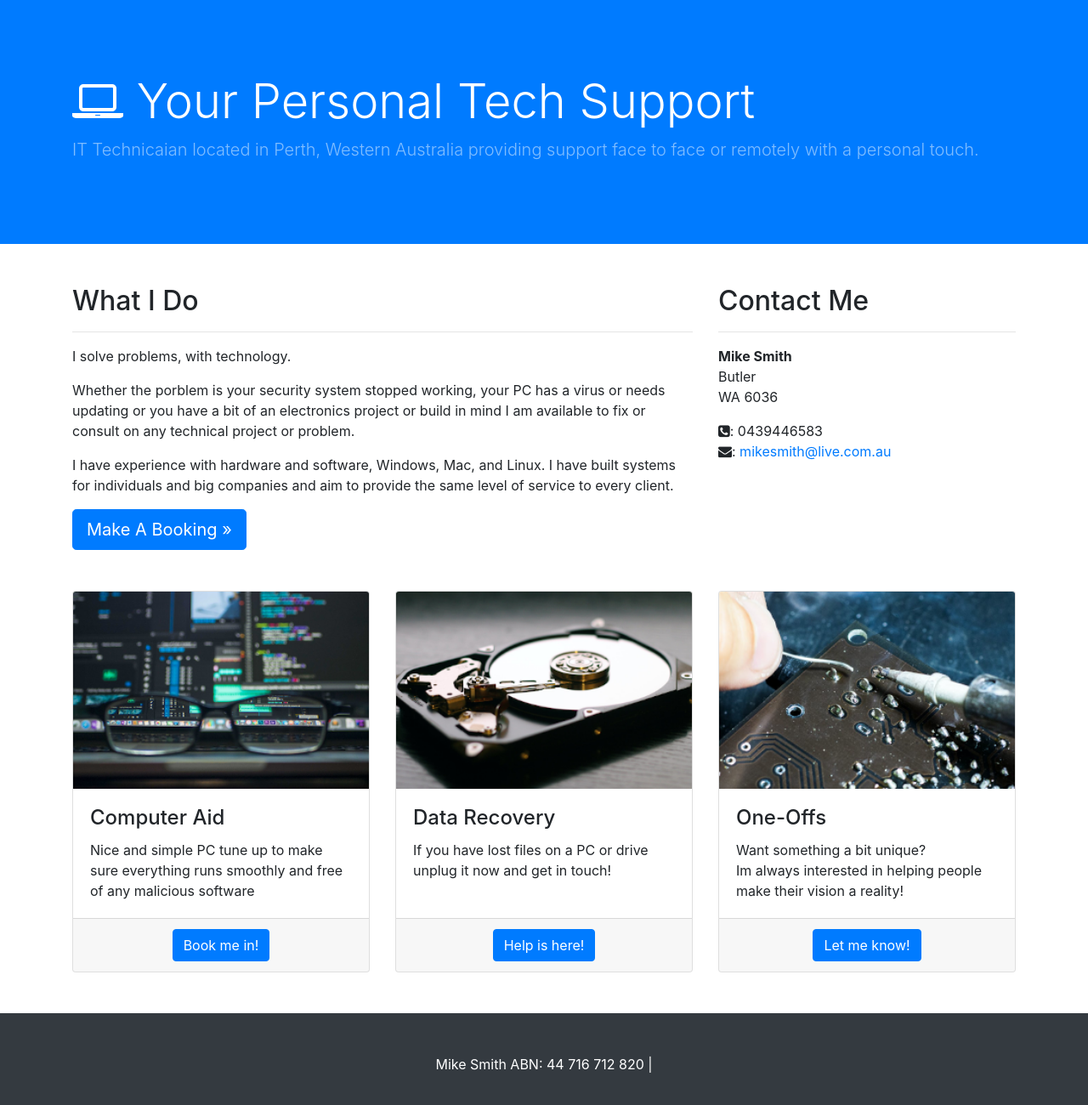
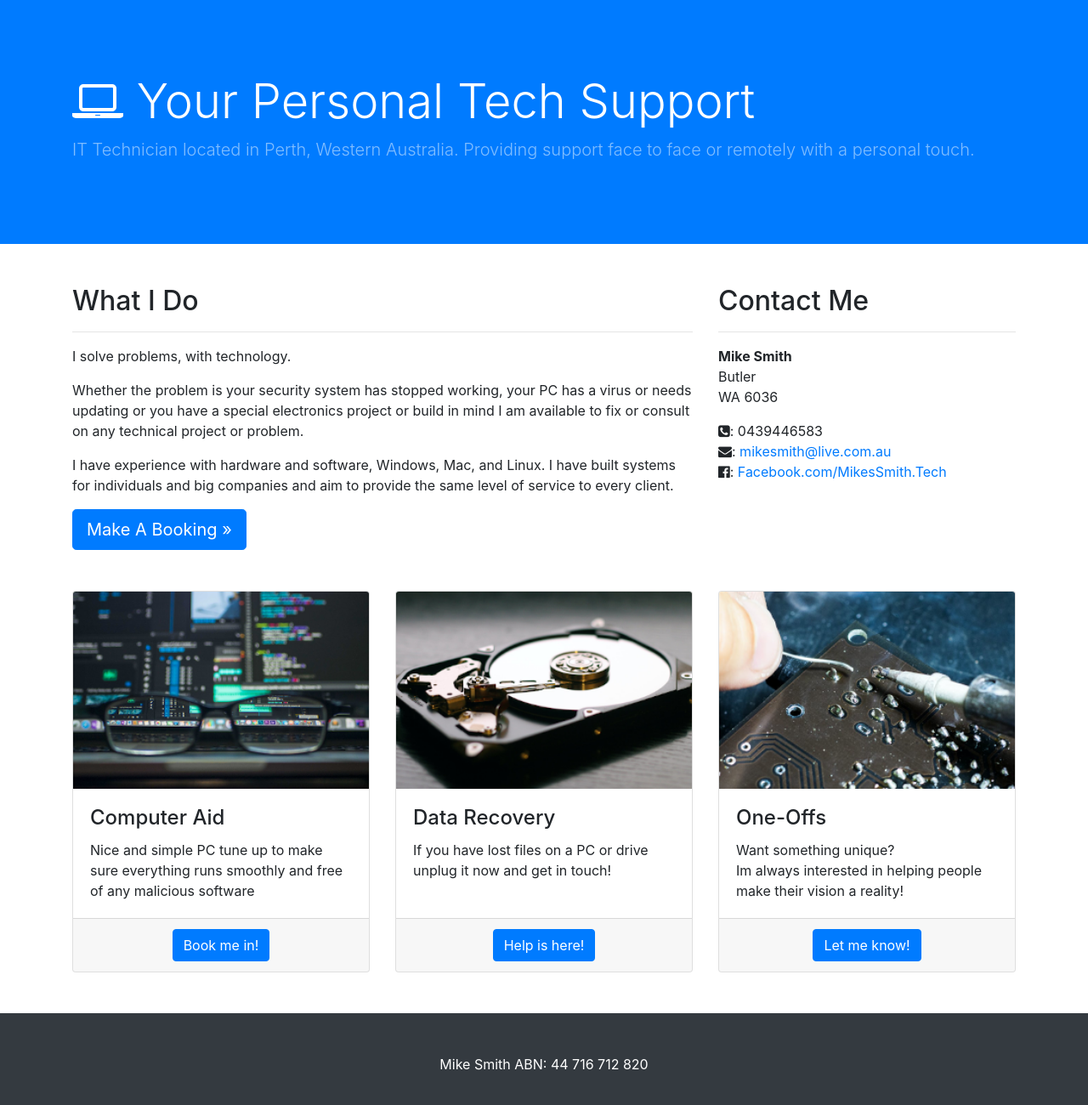
Before and after one commit to mikesmithtech/mikesmithtech.github.io, a website: page index.html in a window 1280 px wide. Shown: the part 66-1366 px from the top of the page at 85% size. Drawn offline with Linux system fonts and the light colour scheme.

Commit message:
update index.html

```diff
--- a/index.html
+++ b/index.html
@@ -57,7 +57,7 @@
       <div class="row h-100 align-items-center">
         <div class="col-lg-12">
           <h1 class="display-4 text-white mt-5 mb-2"><i class="fa fa-laptop" aria-hidden="true"></i> Your Personal Tech Support</h1>
-          <p class="lead mb-5 text-white-50">IT Technicaian located in Perth, Western Australia providing support face to face or remotely with a personal touch.</p>
+          <p class="lead mb-5 text-white-50">IT Technician located in Perth, Western Australia. Providing support face to face or remotely with a personal touch.</p>
         </div>
       </div>
     </div>
@@ -71,7 +71,7 @@
         <h2>What I Do</h2>
         <hr>
         <p>I solve problems, with technology. </p>
-        <p>Whether the porblem is your security system stopped working, your PC has a virus or needs updating or you have a bit of an electronics project or build in mind I am available to fix or consult on any technical project or problem.</p>
+        <p>Whether the problem is your security system has stopped working, your PC has a virus or needs updating or you have a special electronics project or build in mind I am available to fix or consult on any technical project or problem.</p>
         <p>I have experience with hardware and software, Windows, Mac, and Linux. I have built systems for individuals and big companies and aim to provide the same level of service to every client.</p>
         <a class="btn btn-primary btn-lg" href="#contact">Make A Booking &raquo;</a>
       </div>
@@ -90,6 +90,9 @@
           <br>
           <i class="fa fa-envelope" aria-hidden="true"></i>:
           <a href="mailto:mikesmith@live.com.au">mikesmith@live.com.au</a>
+          <br>
+          <i class="fa fa-facebook-official" aria-hidden="true"></i>:
+          <a href="http://Facebook.com/MikeSmith.Tech">Facebook.com/MikesSmith.Tech</a>
         </address>
       </div>
     </div>
@@ -125,7 +128,7 @@
           <img class="card-img-top" src="images/solder.png" alt="">
           <div class="card-body">
             <h4 class="card-title">One-Offs</h4>
-            <p class="card-text">Want something a bit unique?<br>Im always interested in helping people make their vision a reality!</p>
+            <p class="card-text">Want something unique?<br>Im always interested in helping people make their vision a reality!</p>
           </div>
           <div class="card-footer">
             <center><a href="mailto:mikesmith@live.com.au" class="btn btn-primary">Let me know!</a></center>
@@ -141,7 +144,7 @@
   <!-- Footer -->
   <footer class="py-5 bg-dark">
     <div class="container">
-      <p class="m-0 text-center text-white">Mike Smith ABN: 44 716 712 820 | </i></p>
+      <p class="m-0 text-center text-white">Mike Smith ABN: 44 716 712 820</i></p>
     </div>
     <!-- /.container -->
   </footer>
```
